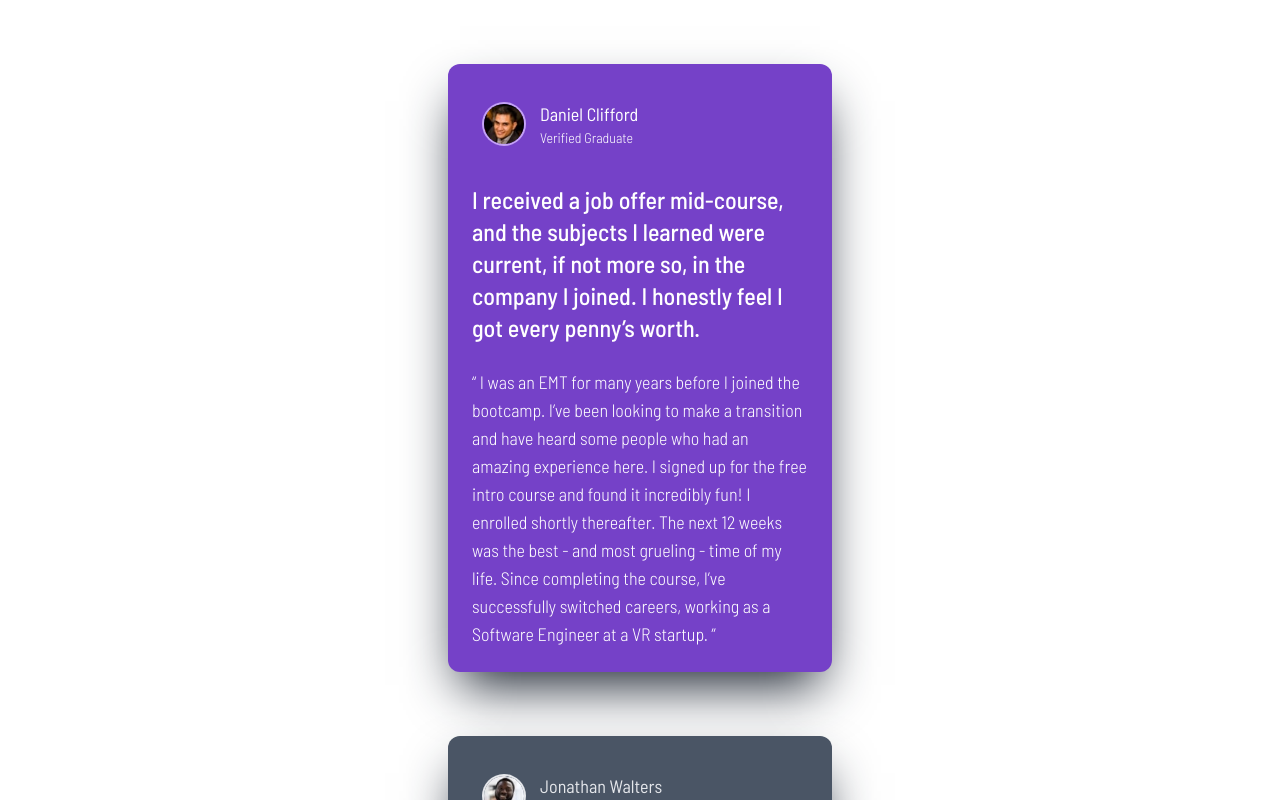
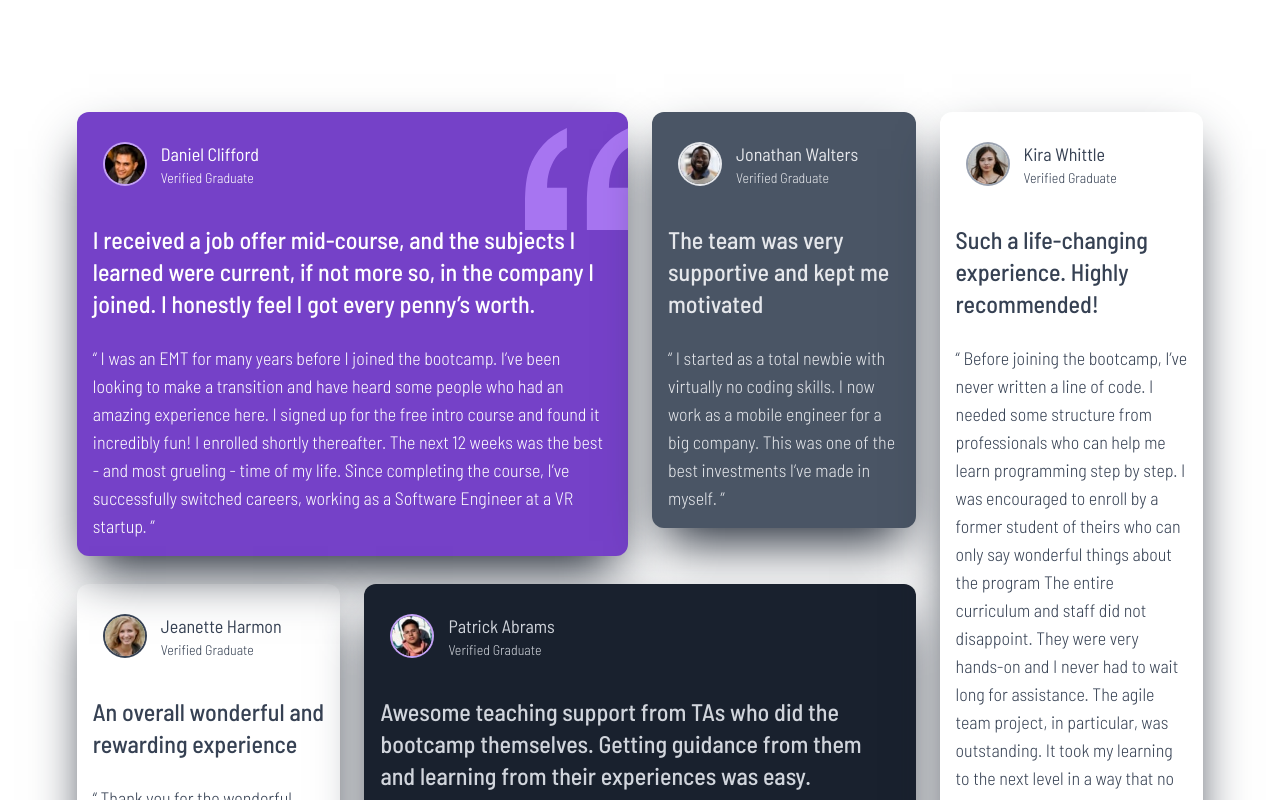
Before and after one commit to akshay-ken/novice-project-05, a React (Vite) app: page / in a window 1280 px wide. Shown: the top 800 px of the page. Built offline with nearby package versions, Linux system fonts and the light colour scheme.

Commit message:
feat: added grid layout for desktop view

```diff
--- a/src/components/Card.jsx
+++ b/src/components/Card.jsx
@@ -2,39 +2,42 @@ import clsx from "clsx";
 
 export function Card({ name, title, overview, description, imgAvtar }) {
   const cardChanges = clsx({
-    "bg-Purple-500 text-white": name == "Daniel Clifford",
-    "bg-gray-600 text-gray-200": name == "Jonathan Walters",
+    "bg-Purple-500 text-white md:col-span-2 md:max-w-full bg-[url('./assets/images/bg-pattern-quotation.svg')] bg-no-repeat bg-[position:15rem_1rem] md:bg-[position:28rem_1rem] ":
+      name == "Daniel Clifford",
+    "bg-gray-600 text-gray-200 ": name == "Jonathan Walters",
     "text-gray-700": name == "Jeanette Harmon",
-    "bg-Dark-blue text-gray-300": name == "Patrick Abrams",
-    "bg-white text-gray-700": name == "Kira Whittle",
+    "bg-Dark-blue text-gray-300 md:col-span-2 md:min-w-fit":
+      name == "Patrick Abrams",
+    "bg-white text-gray-700 md:col-start-4 md:row-span-2 md:row-start-1 md:min-h-fit":
+      name == "Kira Whittle",
   });
   const ringColor = clsx({
-    " ring-2 ring-Purple-300": name == "Daniel Clifford",
-    "ring-2 ring-gray-200": name == "Jonathan Walters",
-    " ring-2 ring-gray-400": name == "Jeanette Harmon",
-    "ring-2 ring-Purple-300": name == "Patrick Abrams",
-    "ring-2 ring-gray-400": name == "Kira Whittle",
+    " ring-Purple-300": name == "Daniel Clifford",
+    "ring-gray-200": name == "Jonathan Walters",
+    "ring-gray-400": name == "Jeanette Harmon",
+    "ring-Purple-300": name == "Patrick Abrams",
+    "ring-gray-400": name == "Kira Whittle",
   });
 
   return (
     <div
-      className={`flex basis-auto flex-col max-w-sm shadow-2xl shadow-Dark-blue  p-6 mx-auto my-16 rounded-xl ${cardChanges}`}
+      className={`flex basis-auto flex-col max-w-sm  shadow-2xl  md:max-h-fit shadow-Dark-blue  p-6 md:p-4 mx-auto my-16 md:my-0 rounded-xl ${cardChanges}`}
     >
       <div className="flex flex-row items-center justify-around p-3 rounded-lg gap-x-4 w-fit">
         <img
           src={imgAvtar}
-          className={`size-10 rounded-full ${ringColor}`}
+          className={`size-10 ring-2 rounded-full ${ringColor}`}
           alt="profile pic"
         />
 
         <div>
-          <p className="text-lg font-normal">{name}</p>
-          <p className="text-sm font-light">{title}</p>
+          <p className="text-lg font-normal ">{name}</p>
+          <p className="text-sm font-light ">{title}</p>
         </div>
       </div>
 
-      <p className="w-full text-2xl font-medium my-6">{overview}</p>
-      <p className="w-full text-lg font-light">{description}</p>
+      <p className="w-full text-2xl font-medium my-6 ">{overview}</p>
+      <p className="w-full text-lg font-light ">{description}</p>
     </div>
   );
 }
--- a/src/components/MainPage.jsx
+++ b/src/components/MainPage.jsx
@@ -17,7 +17,7 @@ const names = {
 
 export function MainPage() {
   return (
-    <main>
+    <main className="md:grid md:grid-cols-4 md:grid-rows-2 h-full md:px-[6vw]  md:my-28 md:gap-6">
       {persons.map((person) => {
         return (
           <Card
```
